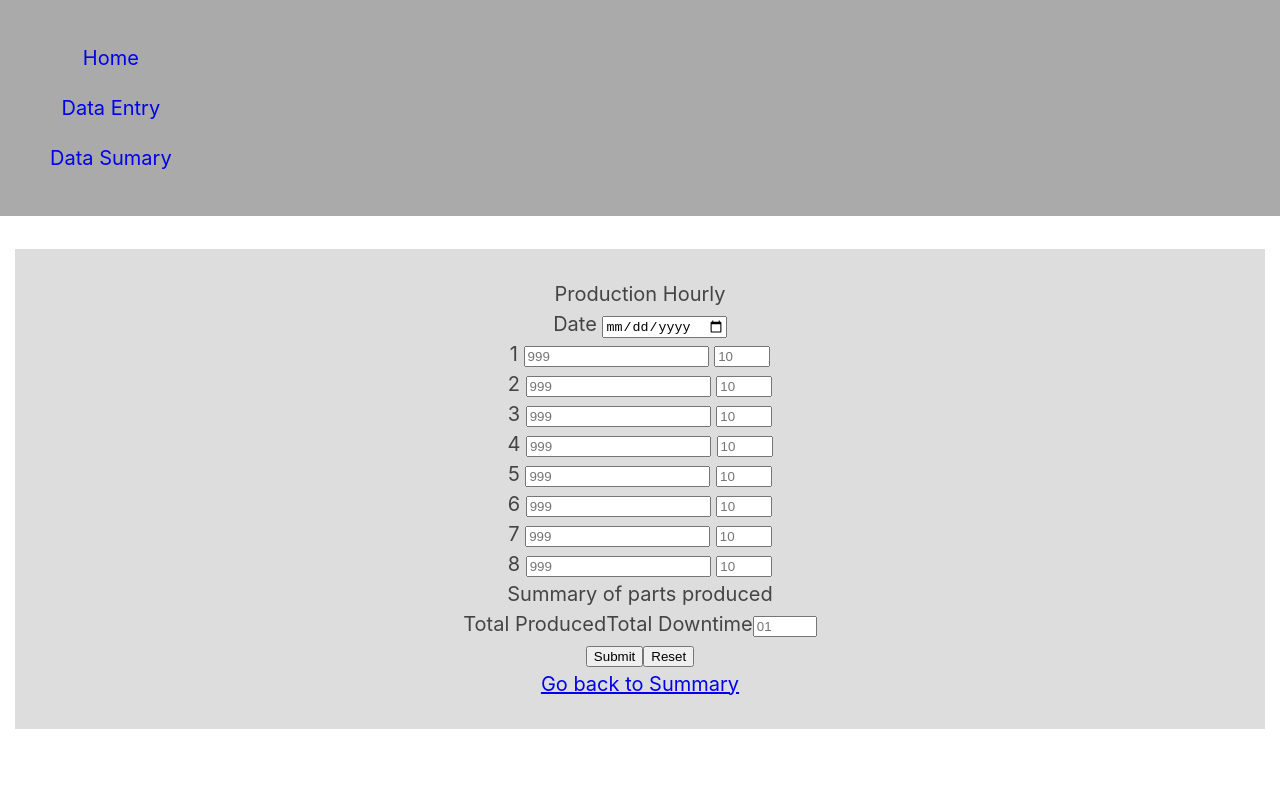
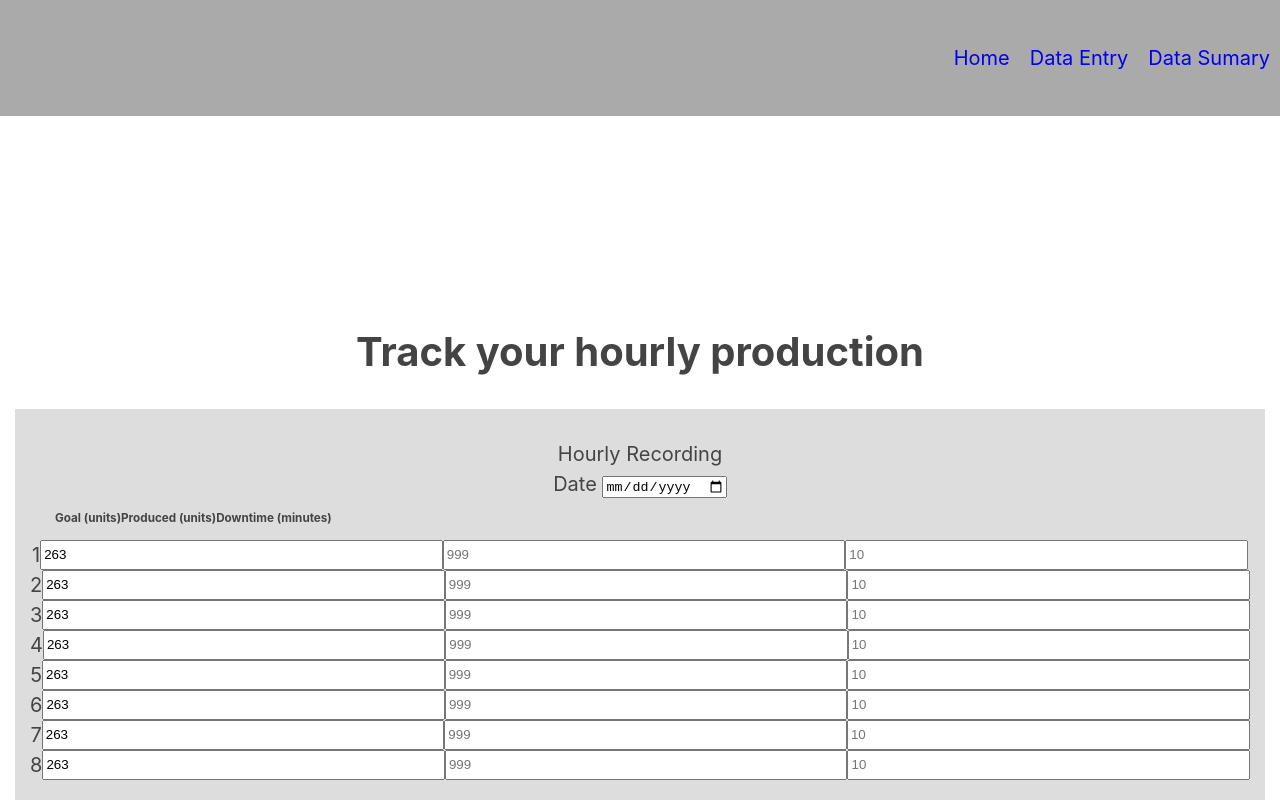
Before and after one commit to Lucho2027/prodtrack-app, a React (Create React App) app: page /dataentry in a window 1280 px wide. Shown: the top 800 px of the page. Built offline with nearby package versions, Linux system fonts and the light colour scheme; no server answers.

Commit message:
"Wiring frontend with API POST service"

```diff
--- a/src/DataEntryForm/DataEntryForm.css
+++ b/src/DataEntryForm/DataEntryForm.css
@@ -0,0 +1,41 @@
+section {
+	display: flex;
+	flex-direction: column;
+}
+header {
+	padding-top: 20%;
+	padding-bottom: 0px;
+}
+
+div.form-section {
+	display: flex;
+	width: 100%;
+	justify-content: center;
+}
+
+.table-headers {
+	display: flex;
+	flex-direction: row;
+	font-size: 10px;
+	padding-left: 25px;
+}
+
+.input-table {
+	display: flex;
+	flex-direction: column;
+	flex-wrap: wrap;
+}
+.goal {
+	width: 33%;
+}
+.produced {
+	width: 33%;
+}
+.downtime {
+	width: 33%;
+}
+
+.summary-section {
+	display: flex;
+	flex-direction: column;
+}
--- a/src/DataEntryForm/DataEntryForm.js
+++ b/src/DataEntryForm/DataEntryForm.js
@@ -1,33 +1,191 @@
-import React, { Component } from "react";
-import { Link } from "react-router-dom";
-import data from "../data.json";
+import React, { Component } from "react"
+import { Link } from "react-router-dom"
+// import Proptypes from "prop-types"
+import ProdTrackContext from "../ProdtrackContext"
+import data from "../data.json"
+import config from "../config"
 
-import "./DataEntryForm.css";
+import "./DataEntryForm.css"
 
 export default class DataEntryForm extends Component {
+	// static proptypes = {
+	// 	history: Proptypes.shape({
+	// 		push: Proptypes.func
+	// 	}).isRequired
+	// }
+
+	static contextType = ProdTrackContext
+
+	state = {
+		error: null
+	}
+
 	onChange = (e, i) => {
-    const item = data[0];
-    item["produced_" + i] = e.target.value; //this will be moved to the state
-  };
+		const item = data[0]
+		item["produced_" + i] = e.target.value //this will be moved to the state
+	}
 	onSubmit = e => {
-    e.preventDefault();
-    this.props.history.push("/datasummary");
-  };
+		e.preventDefault()
+		const {
+			date,
+			department,
+			shift,
+			goal_1,
+			produced_1,
+			downtime_1,
+			reason_1,
+			goal_2,
+			produced_2,
+			downtime_2,
+			reason_2,
+			goal_3,
+			produced_3,
+			downtime_3,
+			reason_3,
+			goal_4,
+			produced_4,
+			downtime_4,
+			reason_4,
+			goal_5,
+			produced_5,
+			downtime_5,
+			reason_5,
+			goal_6,
+			produced_6,
+			downtime_6,
+			reason_6,
+			goal_7,
+			produced_7,
+			downtime_7,
+			reason_7,
+			goal_8,
+			produced_8,
+			downtime_8,
+			reason_8
+		} = e.target
+
+		const data = {
+			date: date.value,
+			department: department.value,
+			shift: shift.value,
+			goal_1: goal_1.value,
+			produced_1: produced_1.value,
+			downtime_1: downtime_1.value,
+			reason_1: reason_1.value,
+			goal_2: goal_2.value,
+			produced_2: produced_2.value,
+			downtime_2: downtime_2.value,
+			reason_2: reason_2.value,
+			goal_3: goal_3.value,
+			produced_3: produced_3.value,
+			downtime_3: downtime_3.value,
+			reason_3: reason_3.value,
+			goal_4: goal_4.value,
+			produced_4: produced_4.value,
+			downtime_4: downtime_4.value,
+			reason_4: reason_4.value,
+			goal_5: goal_5.value,
+			produced_5: produced_5.value,
+			downtime_5: downtime_5.value,
+			reason_5: reason_5.value,
+			goal_6: goal_6.value,
+			produced_6: produced_6.value,
+			downtime_6: downtime_6.value,
+			reason_6: reason_6.value,
+			goal_7: goal_7.value,
+			produced_7: produced_7.value,
+			downtime_7: downtime_7.value,
+			reason_7: reason_7.value,
+			goal_8: goal_8.value,
+			produced_8: produced_8.value,
+			downtime_8: downtime_8.value,
+			reason_8: reason_8.value
+		}
+		this.setState({ error: null })
+		fetch(config.API_ENDPOINT, {
+			method: "POST",
+			body: JSON.stringify(data),
+			headers: {
+				"content-type": "application/json"
+			}
+		})
+			.then(res => {
+				if (!res.ok) {
+					return res.json().then(error => Promise.reject(error))
+				}
+				return res.json()
+			})
+			.then(data => {
+				date.value = ""
+				department.value = ""
+				shift.value = ""
+				goal_1.value = ""
+				produced_1.value = ""
+				downtime_1.value = ""
+				reason_1.value = ""
+				goal_2.value = ""
+				produced_2.value = ""
+				downtime_2.value = ""
+				reason_2.value = ""
+				goal_3.value = ""
+				produced_3.value = ""
+				downtime_3.value = ""
+				reason_3.value = ""
+				goal_4.value = ""
+				produced_4.value = ""
+				downtime_4.value = ""
+				reason_4.value = ""
+				goal_5.value = ""
+				produced_5.value = ""
+				downtime_5.value = ""
+				reason_5.value = ""
+				goal_6.value = ""
+				produced_6.value = ""
+				downtime_6.value = ""
+				reason_6.value = ""
+				goal_7.value = ""
+				produced_7.value = ""
+				downtime_7.value = ""
+				reason_7.value = ""
+				goal_8.value = ""
+				produced_8.value = ""
+				downtime_8.value = ""
+				reason_8.value = ""
+				this.context.addData(data)
+				this.props.history.push("/datasummary")
+			})
+			.catch(error => {
+				console.log(error)
+				this.setState({ error })
+			})
+	}
+
+	handleClickCancel = () => {
+		this.props.history.push("/datasummary")
+	}
 
 	render() {
-    let i;
-    let list = [];
+		let i
+		let list = []
 		for (i = 1; i < 9; i++) {
 			list.push(
 				<div className="form-section">
 					<label htmlfor="production-hour"> {[i]} </label>
 					<input
+						className="goal"
+						type="number"
+						name={"goal_" + i}
+						value="263"
+					/>{" "}
+					<input
+						className="produced"
 						type="number"
 						name={"produced_" + i}
 						placeholder="999"
 						onChange={e => this.onChange(e, i)}
 					/>{" "}
 					<input
+						className="downtime"
 						type="number"
 						name={"downtime_" + [i]}
 						placeholder="10"
@@ -35,27 +193,32 @@ export default class DataEntryForm extends Component {
 						max="60"
 					/>
 				</div>
-      );
+			)
 		}
 
 		return (
 			<div className="data-entry__form">
 				<header>
-          <h1>Production Data Entry</h1>
+					<h1> Track your hourly production</h1>
 				</header>
 				<section>
 					<form id="record-porduction" onSubmit={this.onSubmit}>
 						<div className="form-section">
-              <label htmlfor="data-title">Production Hourly </label>
+							<label htmlfor="data-title">Hourly Recording </label>
 						</div>
 						<label htmlfor="date">Date</label> <input type="date" name="date" />
-            {list}
+						<div className="table-headers">
+							<h3>Goal (units)</h3>
+							<h3>Produced (units)</h3>
+							<h3>Downtime (minutes)</h3>
+						</div>
+						<div className="input-table">{list}</div>
 						<div className="summary-section">
-              <p className="production-date-header">
+							<h4 className="production-date-header">
 								Summary of parts produced
-              </p>
-              <label>Total Produced</label>
-              <label>{this.onChange}</label>
+							</h4>
+							<label className="produced_sum">Total Produced</label>
+							<input type="number" name="produced" />
 							<label>Total Downtime</label>
 							<input
 								type="number"
@@ -67,7 +230,9 @@ export default class DataEntryForm extends Component {
 							/>
 						</div>
 						<button type="submit">Submit</button>
-            <button type="reset">Reset</button>
+						<button type="cancel" onClick={this.handleClickCancel}>
+							Cancel
+						</button>
 					</form>
 					<Link to="/datasummary">
 						{" "}
@@ -75,6 +240,6 @@ export default class DataEntryForm extends Component {
 					</Link>
 				</section>
 			</div>
-    );
+		)
 	}
 }
--- /dev/null
+++ b/src/DataItem/DataItem.css
@@ -0,0 +1,7 @@
+.daily-summary {
+	display: flex;
+	border: 1px black dashed;
+}
+p {
+	font-size: 10px;
+}
--- a/src/DataItem/DataItem.js
+++ b/src/DataItem/DataItem.js
@@ -1,5 +1,5 @@
 import React, { Component } from "react"
-
+import "./DataItem.css"
 export default class DataItem extends Component {
 	render() {
 		const item = this.props.item
@@ -15,11 +15,13 @@ export default class DataItem extends Component {
 		}
 		let eff = (totalProduced / totalGoal) * 100
 		return (
-			<div>
-				<div>Goal {totalGoal} </div>
-				<div> Produced {totalProduced}</div>
-				<div> Downtime {totalDowntime}</div>
-				<div>Efficiency {eff}</div>
+			<div className="daily-summary">
+				<p className="date">Date</p>
+				<p className="department">Department 3620</p>
+				<p className="goal">Goal {totalGoal} </p>
+				<p className="produced"> Produced {totalProduced}</p>
+				<p className="downtime"> Downtime {totalDowntime}</p>
+				<p className="efficiency">Efficiency {eff}</p>
 			</div>
 		)
 	}
--- /dev/null
+++ b/src/DataSummary/DataSummary.css
@@ -0,0 +1,7 @@
+.data-summary {
+	padding-top: 20%;
+}
+.data-item {
+	display: flex;
+	flex-direction: column;
+}
--- a/src/DataSummary/DataSummary.js
+++ b/src/DataSummary/DataSummary.js
@@ -3,20 +3,20 @@ import { Link } from "react-router-dom"
 import DataItem from "../DataItem/DataItem"
 import data from "../data"
 
+import "./DataSummary.css"
 export default class DataSummary extends Component {
 	render() {
 		return (
 			<div className="data-summary">
-				<h1>Production Tracker</h1>
-
-				<Link to="/dataentry">
-					<h4> Make a new Entry</h4>
-				</Link>
-				<div className="mockup">
+				<h1>Data Entry summary</h1>
+				<div className="data-item">
 					{data.map(item => (
 						<DataItem item={item} />
 					))}
 				</div>
+				<Link to="/dataentry">
+					<h4> Make a new Entry</h4>
+				</Link>
 			</div>
 		)
 	}
--- a/src/Nav/Nav.css
+++ b/src/Nav/Nav.css
@@ -1,28 +1,22 @@
 nav {
 	padding: 1% 0;
 	background-color: #aaa;
-}
-nav {
 	position: fixed;
-	display: flex;
-	flex-direction: row;
-	justify-content: rights;
 	top: 0;
 	left: 0;
 	right: 0;
 	z-index: 10;
-	text-decoration: none;
 }
-
-.nav-bar {
+ul.nav-bar {
+	display: flex;
 	flex-direction: row;
-	text-decoration: none;
-	list-style: none;
-	text-decoration: none;
+	justify-content: right;
+	padding-left: 0%;
 }
 li > a {
 	text-decoration: none;
 }
 li {
+	list-style: none;
 	padding: 10px;
 }
```
Also changed, not shown: src/config.js (renamed from config.js). Lines whose indentation alone changed are shown as unchanged.
